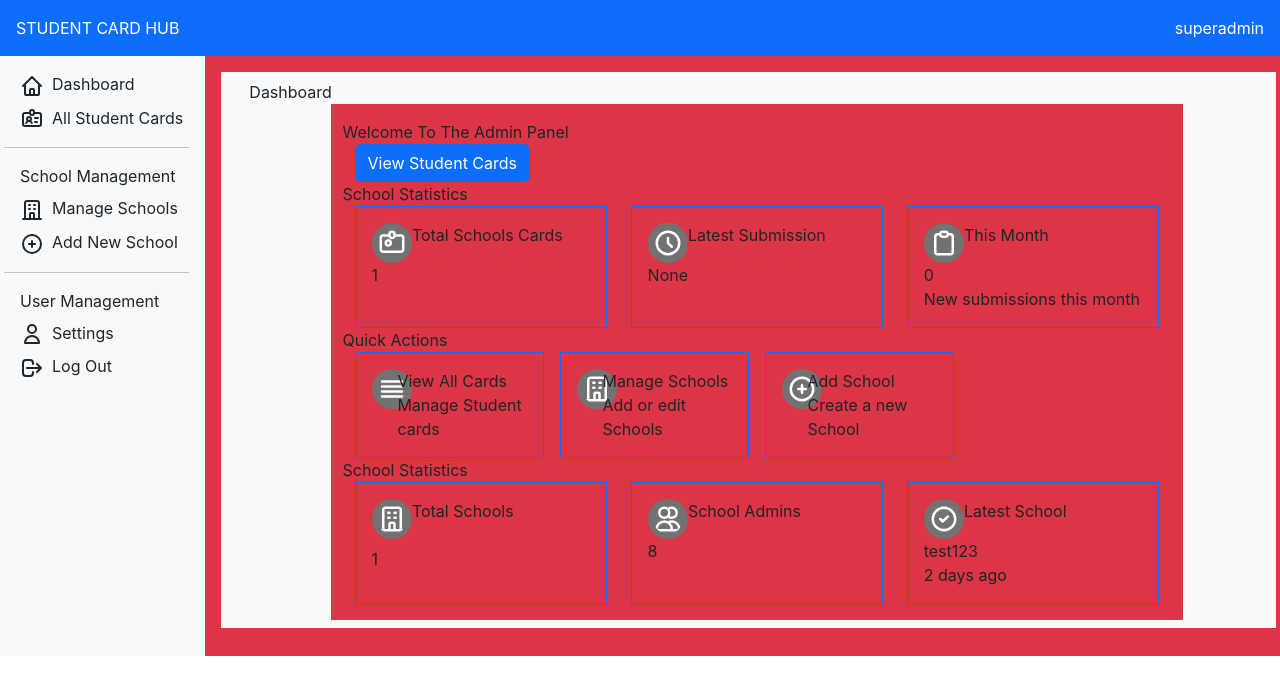
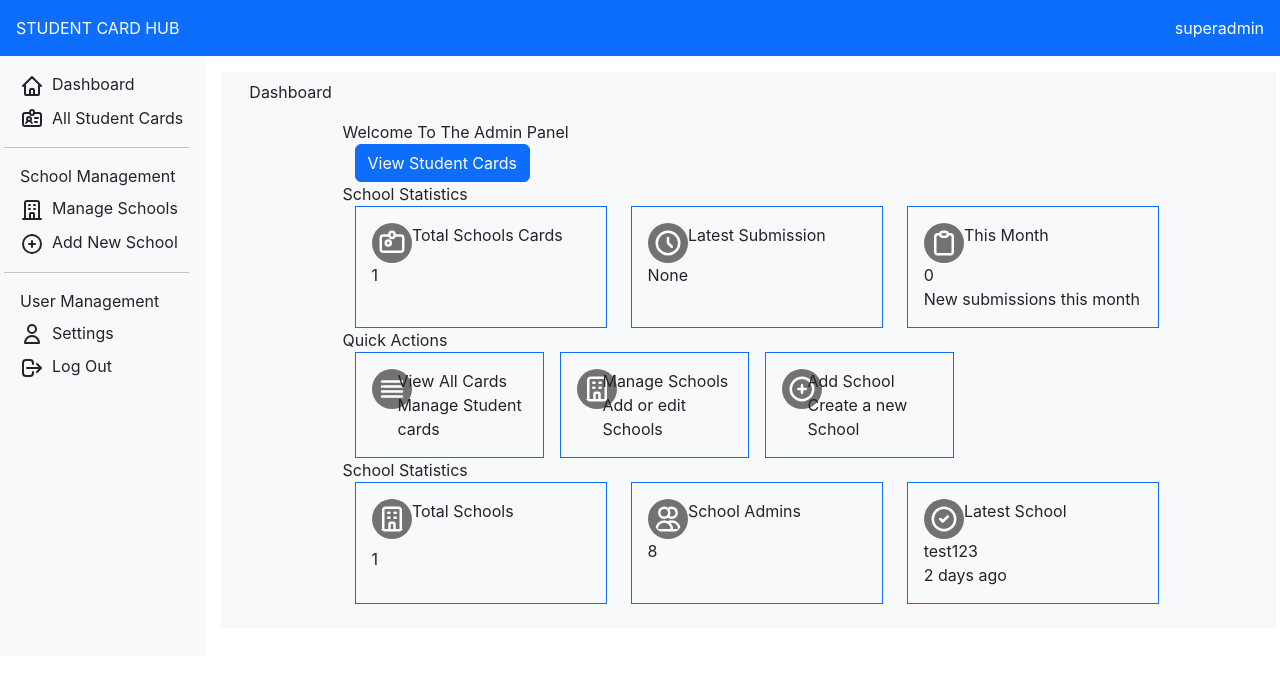
Before and after one commit to itshardlight/student_idcard_react, a React (Create React App) app: page / in a window 1280 px wide. Shown: the top 694 px of the page. Built offline with nearby package versions, Linux system fonts and the light colour scheme.

Commit message:
removed red color

```diff
--- a/src/mysrc/Dashboard.js
+++ b/src/mysrc/Dashboard.js
@@ -9,7 +9,7 @@ function Dashboard() {
           <div className="col-6 text-end">superadmin</div>
         </div>
 
-        <div className="body bg-danger row" style={{ minHeight: "600px" }}>
+        <div className="body  row" style={{ minHeight: "600px" }}>
           <nav className="navbar navbar-light bg-light d-md-none">
             <div className="container-fluid">
               <button
@@ -141,7 +141,7 @@ function Dashboard() {
           <div className="right-content col-10 p-3">
             <div className="col bg-light align-items-center p-2 ps-4">
               <div className="row ps-3">Dashboard</div>
-              <div className="container py-3 col-10 bg-danger">
+              <div className="container py-3 col-10 ">
                 <div className="container">
                   <div className="row">Welcome To The Admin Panel</div>
                   <button class="btn btn-primary">View Student Cards</button>
```
